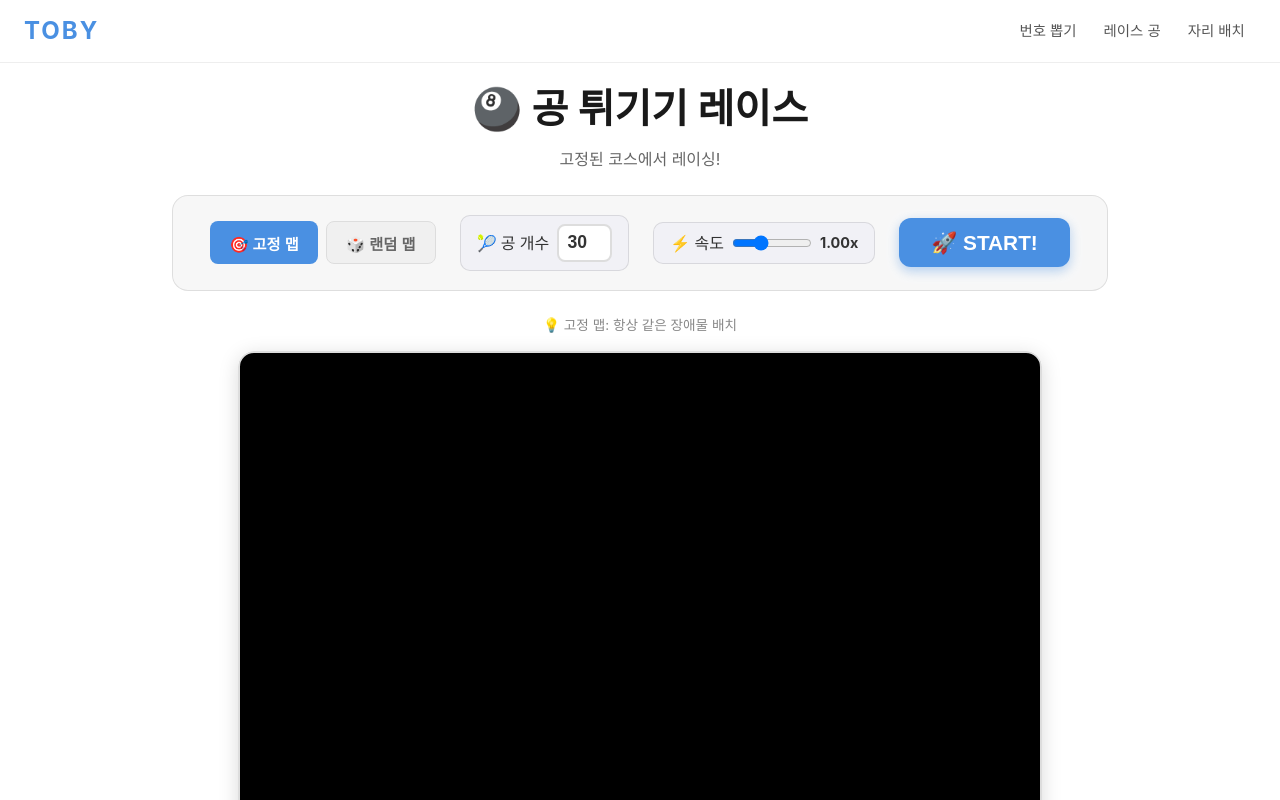
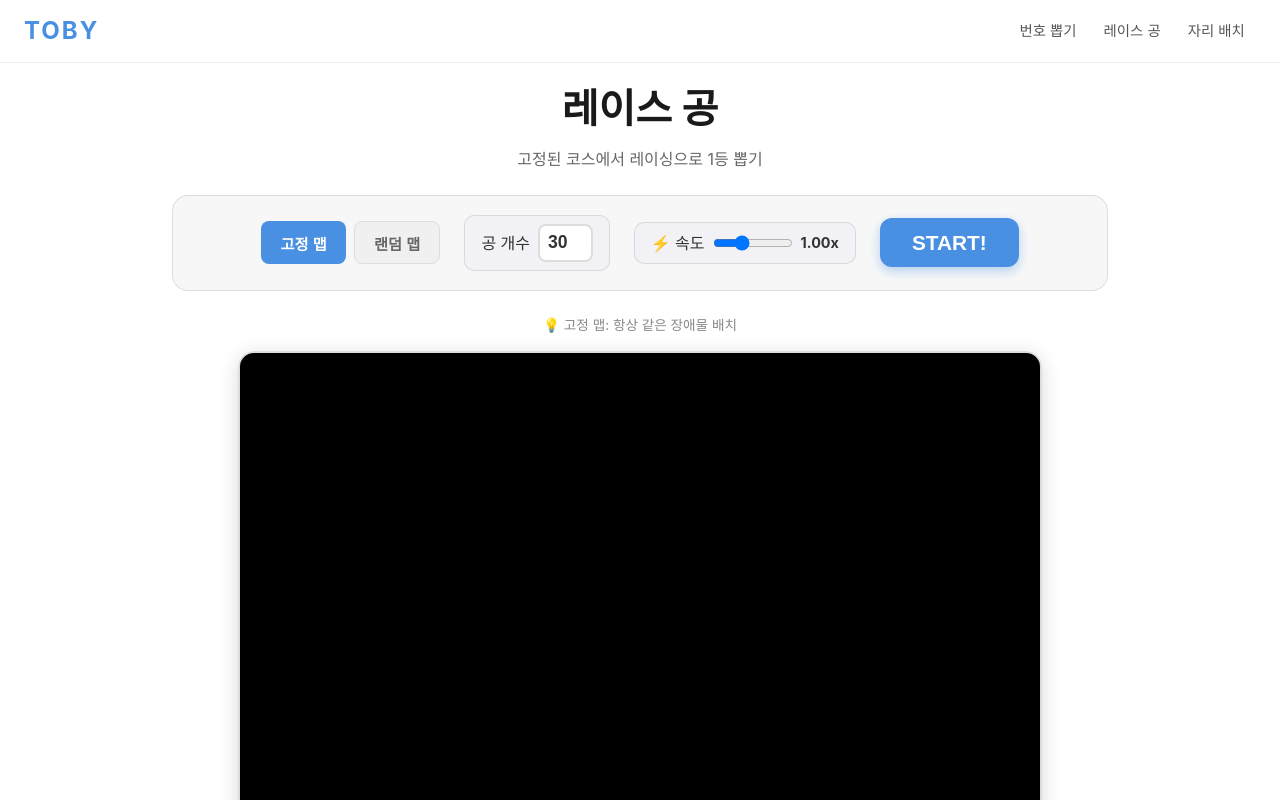
Before and after one commit to Moorisong/Toby, a React (Vite) app in the folder teacher-random-tool/: page /ball in a window 1280 px wide. Shown: the top 800 px of the page. Built offline with nearby package versions, Linux system fonts and the light colour scheme.

Commit message:
refactor: 각 도구 페이지 타이틀 상수 적용 및 문구 수정

```diff
--- a/teacher-random-tool/src/routes/BallPicker.tsx
+++ b/teacher-random-tool/src/routes/BallPicker.tsx
@@ -3,6 +3,7 @@ import Header from '../components/Header';
 import MyorokBanner from '../components/MyorokBanner';
 import { PhysicsEngine } from '../canvas/PhysicsEngine';
 import { Ball } from '../canvas/Ball';
+import { APP_TITLES } from '../constants/app';
 
 const BallPicker: React.FC = () => {
     const canvasRef = useRef<HTMLCanvasElement>(null);
@@ -144,10 +145,10 @@ const BallPicker: React.FC = () => {
                         color: '#1a1a1a',
                         margin: 0
                     }}>
-                        🎱 공 튀기기 레이스
+                        {APP_TITLES.BALL}
                     </h1>
                     <p style={{ color: '#666', marginTop: '0.5rem' }}>
-                        {gameMode === 1 ? '고정된 코스에서 레이싱!' : '매번 새로운 랜덤 코스!'}
+                        {gameMode === 1 ? '고정된 코스에서 레이싱으로 1등 뽑기' : '매번 새로운 랜덤 코스! 1등은 누구?'}
                     </p>
                 </div>
 
@@ -183,7 +184,7 @@ const BallPicker: React.FC = () => {
                                 transition: 'all 0.2s ease'
                             }}
                         >
-                            🎯 고정 맵
+                            고정 맵
                         </button>
                         <button
                             onClick={() => handleModeChange(2)}
@@ -201,7 +202,7 @@ const BallPicker: React.FC = () => {
                                 transition: 'all 0.2s ease'
                             }}
                         >
-                            🎲 랜덤 맵
+                            랜덤 맵
                         </button>
                     </div>
 
@@ -214,7 +215,7 @@ const BallPicker: React.FC = () => {
                         borderRadius: '10px',
                         border: '1px solid rgba(0,0,0,0.1)'
                     }}>
-                        <span style={{ color: '#333', fontWeight: '500' }}>🎾 공 개수</span>
+                        <span style={{ color: '#333', fontWeight: '500' }}>공 개수</span>
                         <input
                             type="number"
                             value={totalBalls}
@@ -285,7 +286,7 @@ const BallPicker: React.FC = () => {
                             transition: 'all 0.3s ease'
                         }}
                     >
-                        {isPlaying ? '⏳ 레이싱 중...' : '🚀 START!'}
+                        {isPlaying ? '레이싱 중...' : 'START!'}
                     </button>
                 </div>
 
--- a/teacher-random-tool/src/routes/NumberPicker.tsx
+++ b/teacher-random-tool/src/routes/NumberPicker.tsx
@@ -4,6 +4,7 @@ import NumberSlot from '../components/NumberSlot';
 import MyorokBanner from '../components/MyorokBanner';
 import { loadFromStorage, saveToStorage, STORAGE_KEYS } from '../utils/storage';
 import { pickRandomNumbers } from '../utils/random';
+import { APP_TITLES } from '../constants/app';
 
 const NumberPicker: React.FC = () => {
     // State for settings
@@ -94,7 +95,7 @@ const NumberPicker: React.FC = () => {
                         margin: 0,
                         fontWeight: '600'
                     }}>
-                        🎲 번호 뽑기
+                        {APP_TITLES.NUMBER}
                     </h1>
                     <p style={{ color: '#888', marginTop: '0.3rem', fontSize: '0.9rem' }}>
                         랜덤으로 번호를 추첨합니다
--- a/teacher-random-tool/src/routes/SeatRandom.tsx
+++ b/teacher-random-tool/src/routes/SeatRandom.tsx
@@ -2,6 +2,7 @@ import React, { useState, useRef, useEffect, useCallback } from 'react';
 import Header from '../components/Header';
 import MyorokBanner from '../components/MyorokBanner';
 import { toPng } from 'html-to-image';
+import { APP_TITLES } from '../constants/app';
 
 interface SeatData {
     display: string;
@@ -278,10 +279,10 @@ const SeatRandom: React.FC = () => {
                 {/* 타이틀 */}
                 <div style={{ textAlign: 'center', marginBottom: '1.5rem' }}>
                     <h1 style={{ fontSize: '2rem', color: '#333', margin: 0, fontWeight: '600' }}>
-                        🪑 짝꿍 배치
+                        {APP_TITLES.SEAT}
                     </h1>
                     <p style={{ color: '#888', marginTop: '0.3rem', fontSize: '0.9rem' }}>
-                        학생들의 짝꿍을 랜덤으로 배치합니다
+                        학생들의 자리를 랜덤으로 배치합니다
                     </p>
                 </div>
 
@@ -478,7 +479,7 @@ const SeatRandom: React.FC = () => {
                             boxShadow: showShuffleHint ? undefined : '0 2px 8px rgba(74,144,226,0.3)'
                         }}
                     >
-                        🔀 짝꿍 섞기
+                        짝궁 섞기
                     </button>
                     {seats.length > 0 && (
                         <button
@@ -494,7 +495,7 @@ const SeatRandom: React.FC = () => {
                                 cursor: 'pointer'
                             }}
                         >
-                            💾 저장
+                            이미지로 저장
                         </button>
                     )}
                 </div>
```
